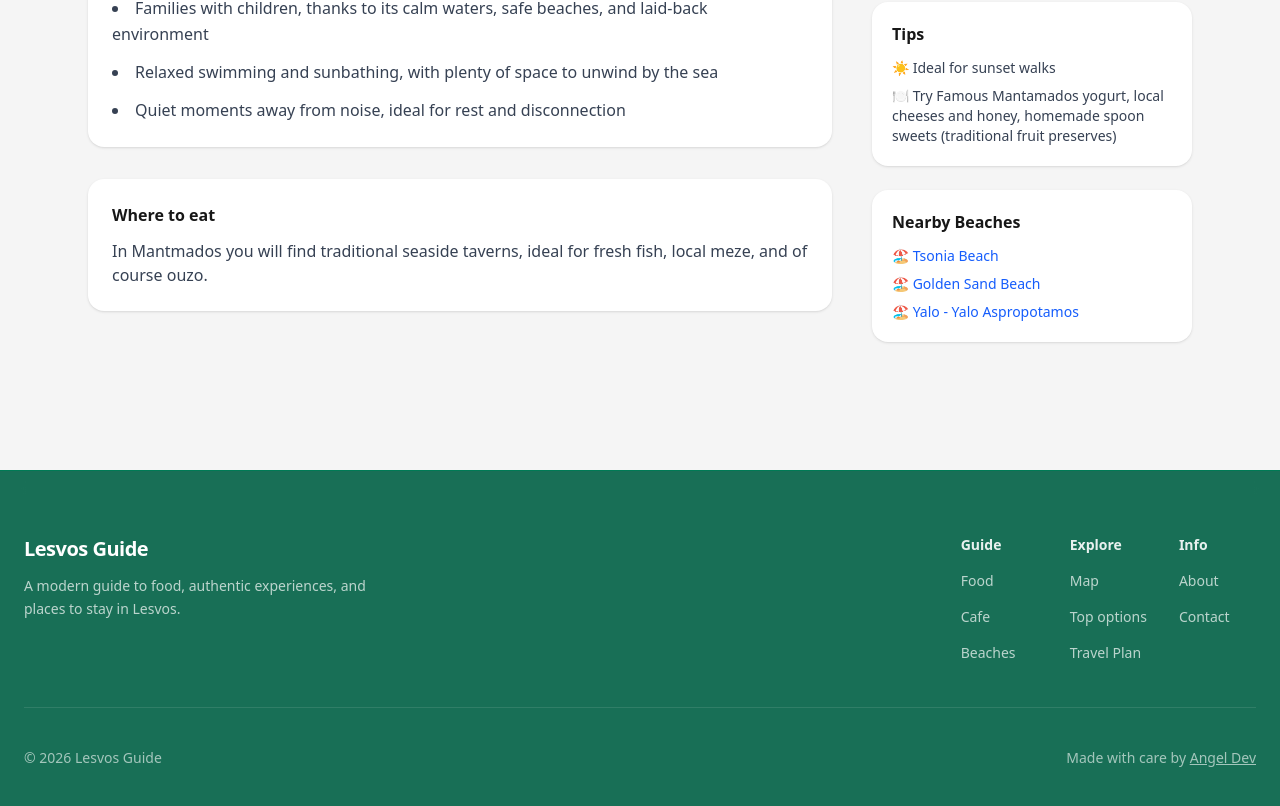
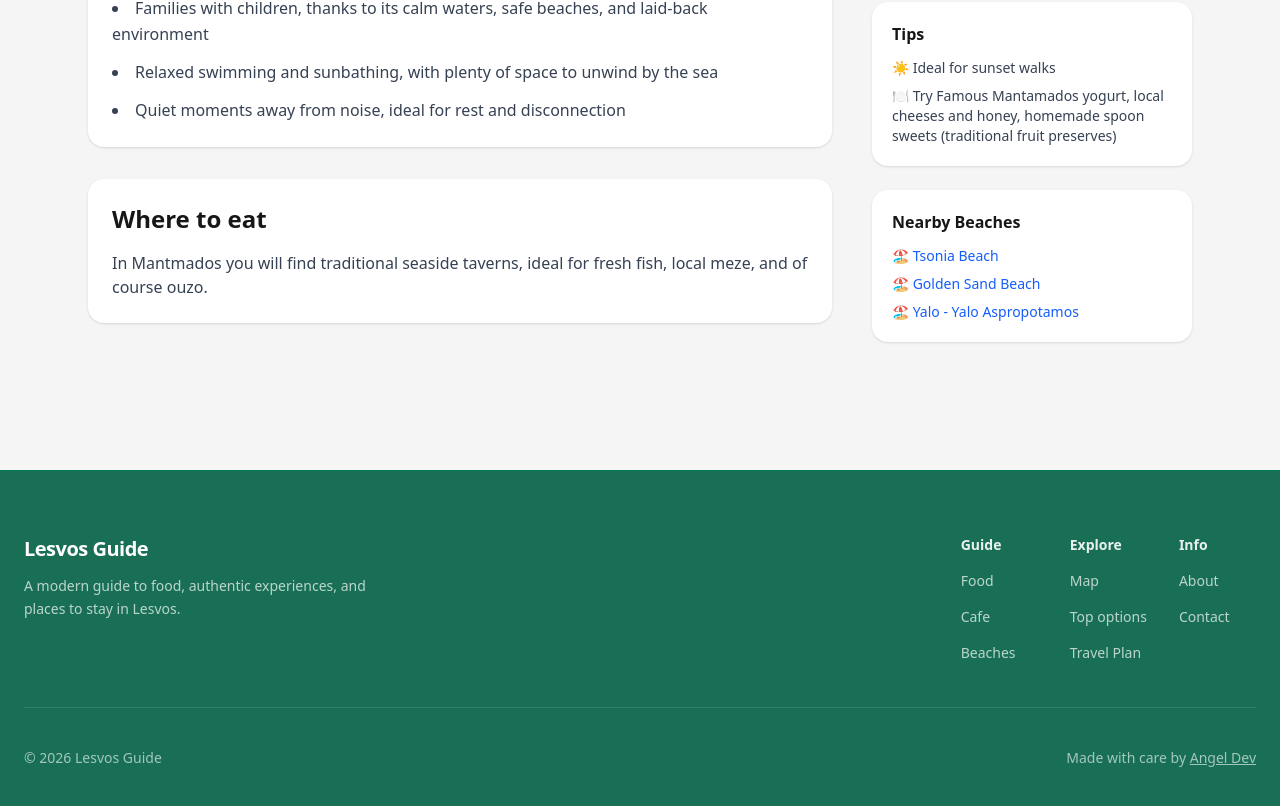
Before and after one commit to amamouridis06/lesvos-travel-guide, a Next.js app: page /villages/mantamados in a window 1280 px wide. Shown: the part 1259-2065 px from the top of the page. Built offline with nearby package versions, Linux system fonts and the light colour scheme.

Commit message:
Update page.tsx

```diff
--- a/app/villages/mantamados/page.tsx
+++ b/app/villages/mantamados/page.tsx
@@ -65,7 +65,7 @@ export default function PlomariPage() {
             </div>
              {/* FOOD */}
            <div className="rounded-2xl bg-white p-6 shadow-sm">
-             <h2 className="mb-3 font-semibold">Where to eat</h2>
+             <h2 className="mb-4 text-2xl font-semibold">Where to eat</h2>
               <p className="text-gray-700">
                 In Mantmados you will find traditional seaside taverns, ideal for fresh fish, local meze, and of course ouzo.
               </p>
```
